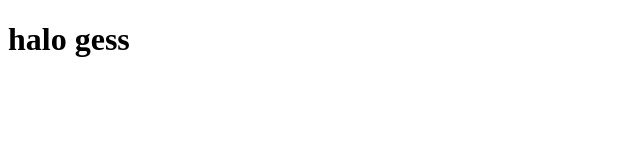
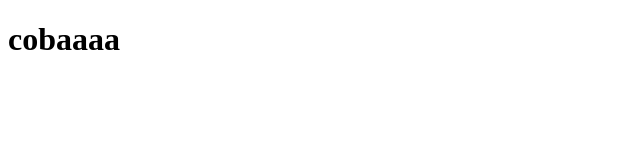
Before and after one commit to jelitakn/Desainweb2024, a plain HTML site: page index.html in a window 1280 px wide. Shown: the full height of the page, 0-640 px from the left. Drawn offline with Linux system fonts and the light colour scheme.

Commit message:
Update tulisan index

```diff
--- a/index.html
+++ b/index.html
@@ -6,6 +6,6 @@
     <title>Document</title>
 </head>
 <body>
-   <h1>halo gess</h1>
+   <h1>cobaaaa</h1>
 </body>
 </html>
```
